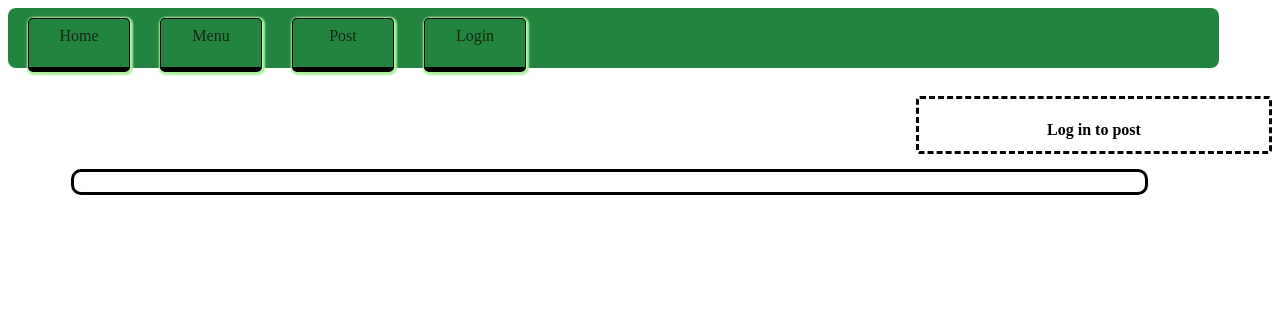
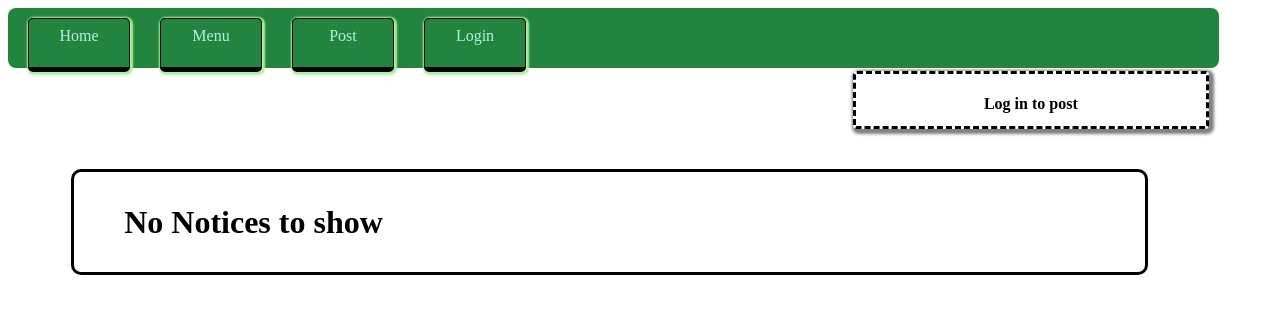
Before and after one commit to richeshgupta/JUETNoticeBoard, a Django app: page /home/ in a window 1280 px wide. Shown: the top 314 px of the page. Run offline with Django 3.2, Linux system fonts and the light colour scheme.

Commit message:
Added URL section in database and also rendered No data to show if database is empty on home page

```diff
--- a/notice/users/forms.py
+++ b/notice/users/forms.py
@@ -5,4 +5,4 @@ from .models import NoticeBoard
 class Notice_board_class(forms.ModelForm):
 	class Meta:
 		model = NoticeBoard
-		fields= ['title','notice','date',]
+		fields= ['title','notice','date','url']
--- a/notice/users/models.py
+++ b/notice/users/models.py
@@ -7,3 +7,4 @@ class NoticeBoard(models.Model):
 	title = models.CharField(max_length=100)
 	notice = models.TextField(max_length=1000,default='')
 	date = models.DateTimeField(default = timezone.now)
+	url = models.URLField(max_length=100,blank = True)
--- a/notice/users/templates/users/index.html
+++ b/notice/users/templates/users/index.html
@@ -7,11 +7,18 @@
 	{% endif %}
 {% endblock logbox %}
 {% block content %}
+	{% if data %}
 		{% for datas in data %}
 			<h1>{{ datas.title }}</h1>
 			<h4>{{ datas.date }}</h4>
 			<br />
 			<p>{{ datas.notice }}</p>
+				{% if datas.url %}
+					<br /><h5>URL - </h5> {{ datas.url }}
+				{% endif %}
 			<br /><hr /><br />
 		{% endfor %}
+	{% else %}
+		<h1>No Notices to show </h1>
+	{% endif %}
 {% endblock content %}
--- a/notice/users/templates/users/nav.html
+++ b/notice/users/templates/users/nav.html
@@ -32,10 +32,11 @@
 
 			background-color:white;
 			transition:background-color 2s;
+			transform:rotate(20deg);
 		}
 		a{
 			text-decoration: none;
-			color:#152611;
+			color:#b3efe6;
 		}
 		a:hover
 		{
@@ -61,9 +62,12 @@
 			border:3px dashed black;
 			float:right;
 			border-radius:4px;
-			margin-top:7%;
+			margin-top:5%;
+			margin-right:5%;
 			text-align:center;
 			padding-bottom:2px;
+			display:block;
+			box-shadow:2px 2px 3px 3px grey;
 		}
 	</style>
 </head>
```
Also changed, not shown: notice/db.sqlite3, notice/users/migrations/0010_noticeboard_url.py (added), notice/users/migrations/0011_auto_20190329_1856.py (added), notice/users/migrations/0012_auto_20190329_1857.py (added), notice/users/migrations/0013_auto_20190329_1858.py (added). Lines whose indentation alone changed are shown as unchanged.
